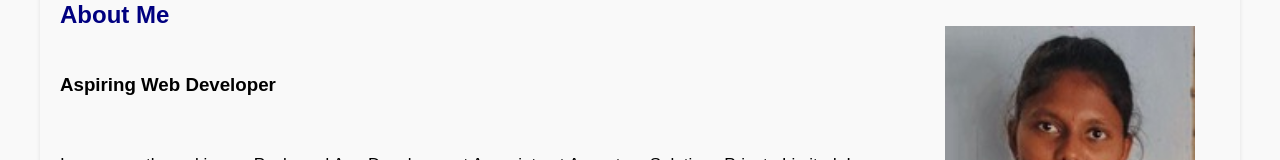
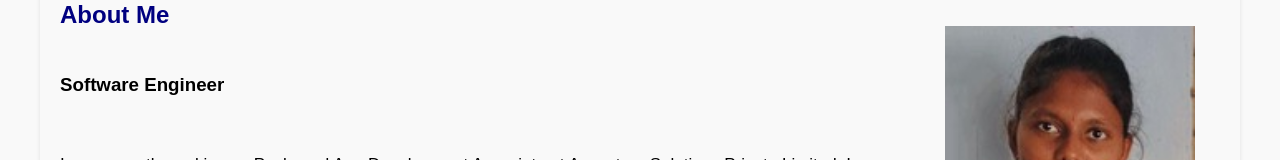
Before and after one commit to BhargaviIruvuri/Portfolio, a plain HTML site: page index.html in a window 1280 px wide. Shown: the part 206-366 px from the top of the page. Drawn offline with Linux system fonts and the light colour scheme.

Commit message:
index.html

```diff
--- a/index.html
+++ b/index.html
@@ -26,7 +26,7 @@
         <section id="about" class="active">
             <div class="about-content">
                 <h2 style="color: navy">About Me</h2><br>
-                <h3>Aspiring Web Developer</h3><br><br>
+                <h3>Software Engineer</h3><br><br>
                 <p style="font-size: 17px;">I am currently working as Packaged App Development Associate at Accenture Solutions Private Limited. I possess fundamental understanding of Computer Science concepts.  I have gained practical experience through projects that demonstrate my ability to apply theoretical knowledge to real-world challenges. I am always eager to learn and adapt to new technologies and methodologies.</p><br><br>
                 <button class="hire-button" onclick="scrollToSection('contact')">Hire Me</button>
             </div>
```
